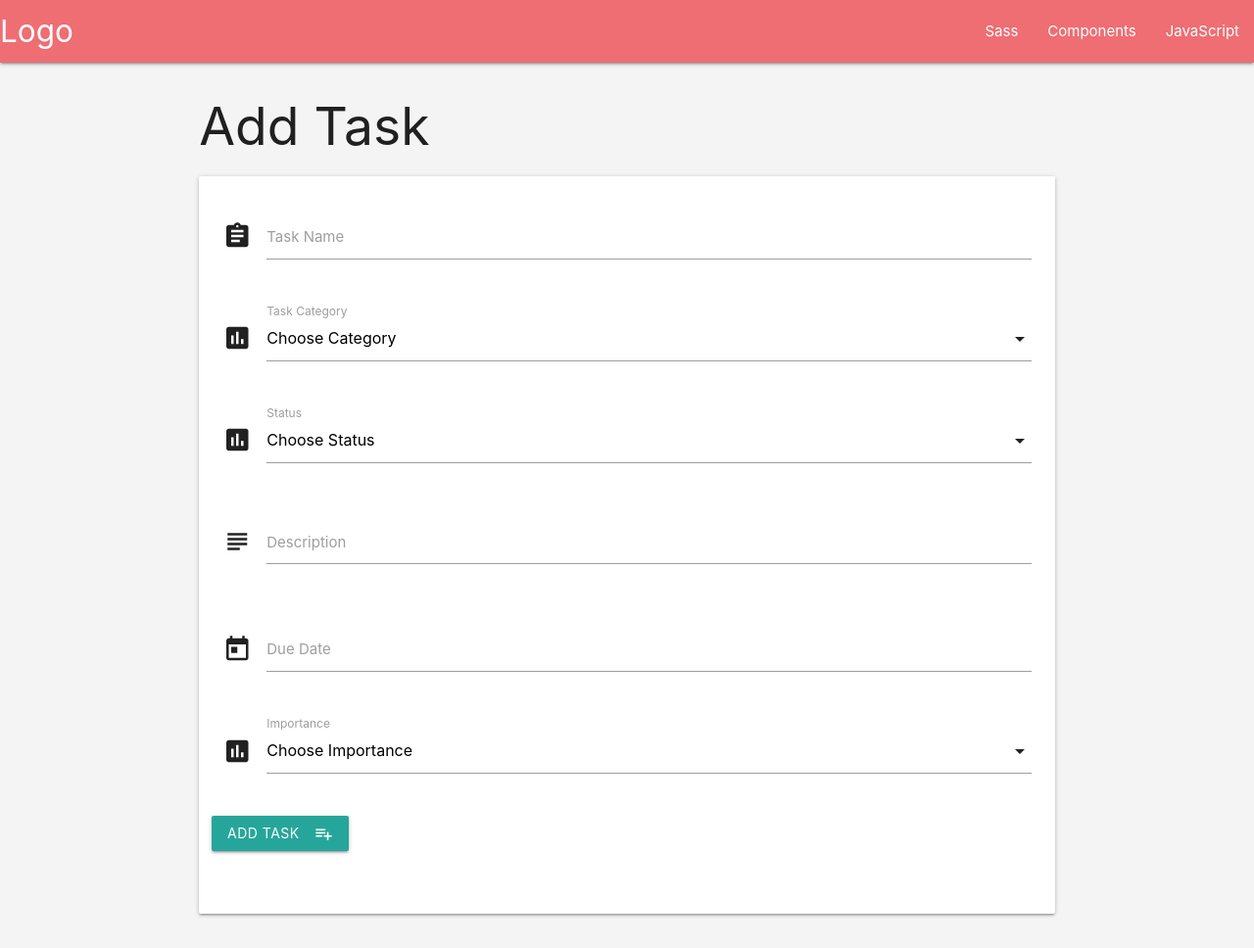
After one commit to josep-pujol/learning_dcd-task-list, a Flask app: page /add_task in a window 1280 px wide. The commit adds this page. Shown: the whole page at 98% size. Run offline with Flask 2, Linux system fonts and the light colour scheme; data that the repository does not hold is empty; some libraries are stand-ins or nearby versions.

Commit message:
basic functionality to add tasks

```diff
--- a/app.py
+++ b/app.py
@@ -1,5 +1,5 @@
 import os
-from flask import Flask, render_template
+from flask import Flask, render_template, redirect, request, url_for
 from flask_pymongo import PyMongo
 import bson
 #from bson.objectid import ObjectId
@@ -20,6 +20,21 @@ def render_tasks_table():
     return render_template('tasks_table.html', tasks=mongo.db.tasks.find())
 
 
+@app.route('/add_task')
+def render_add_task():
+    return render_template('add_task.html',
+                           categories=mongo.db.task_category.find(),
+                           statuses=mongo.db.task_status.find(),
+                           importances=mongo.db.task_importance.find())
+
+
+@app.route('/insert_new_task', methods=['POST', ])
+def insert_new_task():
+    tasks = mongo.db.tasks
+    tasks.insert_one(request.form.to_dict())
+    return redirect(url_for('render_tasks_table'))
+
+
 if __name__ == '__main__':
     app.run(host=os.environ.get('IP'),
             port=int(os.environ.get('PORT')),
--- /dev/null
+++ b/templates/add_task.html
@@ -0,0 +1,95 @@
+{% extends 'base.html' %}
+
+
+{% block content %}
+<div class="row">
+    <div class="col s12">
+        <h2 class="section-title">Add Task</h2>
+
+        <!--Add Task card-->
+        <div class="card-panel">
+            <div class="row">
+                <form action="{{url_for('insert_new_task')}}" method="POST" class="col s12">
+                    <div class="row">
+                        <div class="input-field col s12">
+                            <i class="material-icons prefix">assignment</i>
+                            <input id="task_name" name="name" type="text" class="validate">
+                            <label for="icon_prefix">Task Name</label>
+                        </div>
+                    </div>
+                    <div class="row">
+                        <div class="input-field col s12">
+                            <i class="material-icons prefix">poll</i>
+                            <select id="task_category" name="category">
+                              <option value="" disabled selected>Choose Category</option>
+                              {% for cat in categories %}
+                                  <option value="{{cat.category}}">{{cat.category}}</option>
+                              {% endfor %}
+                            </select>
+                            <label>Task Category</label>
+                        </div>
+                    </div>
+                    <div class="row">
+                        <div class="input-field col s12">
+                            <i class="material-icons prefix">poll</i>
+                            <select id="task_status" name="status">
+                              <option value="" disabled selected>Choose Status</option>
+                              {% for stat in statuses %}
+                                  <option value="{{stat.status}}">{{stat.status}}</option>
+                              {% endfor %}
+                            </select>
+                            <label>Status</label>
+                        </div>
+                    </div>
+                    <div class="row">
+                        <div class="input-field col s12">
+                            <i class="material-icons prefix">subject</i>
+                            <textarea id="task_description" name="description" class="materialize-textarea"></textarea>
+                            <label for="icon_telephone">Description</label>
+                        </div>
+                    </div>
+                    <div class="row">
+                        <div class="input-field col s12">
+                            <i class="material-icons prefix">today</i>
+                            <input id="task_due_date" name="due_date" type="text" class="datepicker">
+                            <label for="icon_prefix">Due Date</label>
+                        </div>
+                    </div>
+                    <div class="row">
+                        <div class="input-field col s12">
+                            <i class="material-icons prefix">poll</i>
+                            <select id="task_importance" name="importance">
+                              <option value="" disabled selected>Choose Importance</option>
+                              {% for imp in importances %}
+                                  <option value="{{imp.importance}}">{{imp.importance}}</option>
+                              {% endfor %}
+                            </select>
+                            <label>Importance</label>
+                        </div>
+                    </div>
+                    <div class="row">
+                        <button class="btn waves-effect waves-light" type="submit" name="action">Add Task
+                            <i class="material-icons right">playlist_add</i>
+                        </button>
+                    </div>
+                </form>
+            </div>
+        </div>
+    </div>
+</div>
+
+{% endblock %}
+
+
+<!--Materialize Initialization-->
+{% block js %}
+    <script type="text/javascript">
+      document.addEventListener('DOMContentLoaded', function(dp_options) {
+        var elems_sel = document.querySelectorAll('select');
+        var instances_sel = M.FormSelect.init(elems_sel);
+        var elems_dp = document.querySelectorAll('.datepicker');
+        var instances_dp = M.Datepicker.init(elems_dp);
+      });
+    </script>
+
+{% endblock %}
--- a/templates/base.html
+++ b/templates/base.html
@@ -10,11 +10,14 @@
     <link href="https://fonts.googleapis.com/icon?family=Material+Icons" rel="stylesheet">
     <!--Import materialize.css-->
     <link type="text/css" rel="stylesheet" href="../static/css/materialize.min.css" media="screen,projection">
+
+    {% block css %}
+    {% endblock %}
+
     <!--Customer Styles-->
     <link type="text/css" rel="stylesheet" href="../static/css/styles.css">
 
-    {% block dataTablesCSS %}
-    {% endblock %}
+
 
 
 </head>
@@ -37,96 +40,17 @@
         </div>
     </header>
 
-    {% block content %}
-    {% endblock %}
-
-
-    <!--icon-->
-    <i class=" medium material-icons">add</i>
-
-    <!--buttons-->
-    <a class="waves-effect waves-light btn-small"><i class="material-icons left">cloud</i>button</a>
-    <a class="btn-flat disabled">Button</a>
-    <a class="btn-floating"><i class="material-icons">add</i></a>
-    <a class="btn-floating disabled"><i class="material-icons">add</i></a>
-
-    <!--Form checkboxes-->
-    <form action="#">
-        <p>
-            <label>
-                <input type="checkbox" />
-                <span>Red</span>
-            </label>
-        </p>
-        <p>
-            <label>
-                <input type="checkbox" checked="checked" />
-                <span>Yellow</span>
-            </label>
-        </p>
-    </form>
-
-    <!--Collapsible-->
-    <ul class="collapsible">
-        <li>
-            <div class="collapsible-header"><i class="material-icons">filter_drama</i>First</div>
-            <div class="collapsible-body"><span>Lorem ipsum dolor sit amet.</span></div>
-        </li>
-        <li>
-            <div class="collapsible-header"><i class="material-icons">place</i>Second</div>
-            <div class="collapsible-body"><span>Lorem ipsum dolor sit amet.</span></div>
-        </li>
-        <li>
-            <div class="collapsible-header"><i class="material-icons">whatshot</i>Third</div>
-            <div class="collapsible-body"><span>Lorem ipsum dolor sit amet.</span></div>
-        </li>
-    </ul>
-
-
-    <!--Dropdown-->
-    <!-- Dropdown Trigger -->
-    <div>
-    <a class='dropdown-trigger btn' href='#' data-target='dropdown1'>Drop Me!</a>
-
-    <!-- Dropdown Structure -->
-    <ul id='dropdownt_test' class='dropdown-content'>
-        <li><a href="#!">one</a></li>
-        <li><a href="#!">two</a></li>
-        <li class="divider" tabindex="-1"></li>
-        <li><a href="#!">three</a></li>
-        <li><a href="#!"><i class="material-icons">view_module</i>four</a></li>
-        <li><a href="#!"><i class="material-icons">cloud</i>five</a></li>
-    </ul>
-    </div>
-
-
-    <!--Datepicker-->
-    <div class="input-field col s12">
-        <i class="material-icons prefix">today</i>
-        <input id="due_date" name="due_date" type="text" class="datepicker">
-        <label for="icon_prefix">Due Date</label>
+    <div class="container">
+        {% block content %}
+        {% endblock %}
     </div>
 
 
     <!--JavaScript at end of body for optimized loading-->
     <script type="text/javascript" src="../static/js/materialize.min.js"></script>
 
-    <!--Initialization Datepicker, DataTable and Dropdown-->
-    <script type="text/javascript">
-        document.addEventListener('DOMContentLoaded', function() {
-            var elems_c = document.querySelectorAll('.collapsible');
-            var instances_c = M.Collapsible.init(elems_c);
-            var elems_dp = document.querySelectorAll('.datepicker');
-            var instances_dp = M.Datepicker.init(elems_dp);
-            var elems_dd = document.querySelectorAll('.dropdown-trigger');
-            var instances_dd = M.Dropdown.init(elems_dd);
-        });
-    </script>
-
-
-    {% block dataTablesJS %}
+    {% block js %}
     {% endblock %}
-
 
 </body>
 </html>
```
Also changed, not shown: templates/tasks_table.html (+17 -7 lines).
